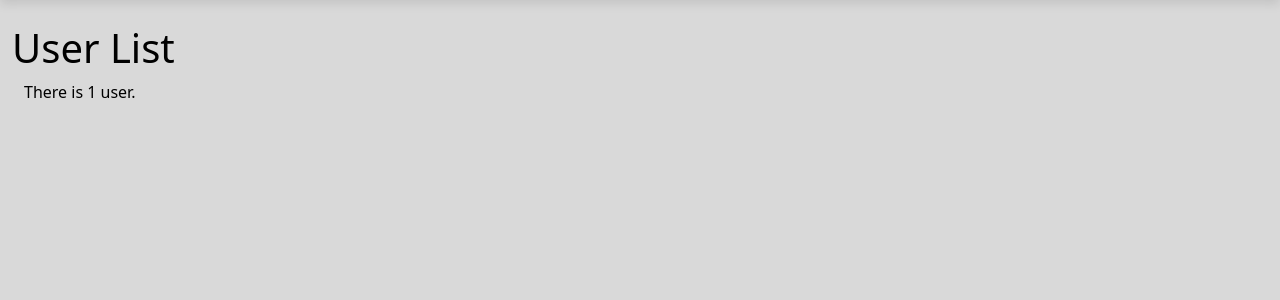
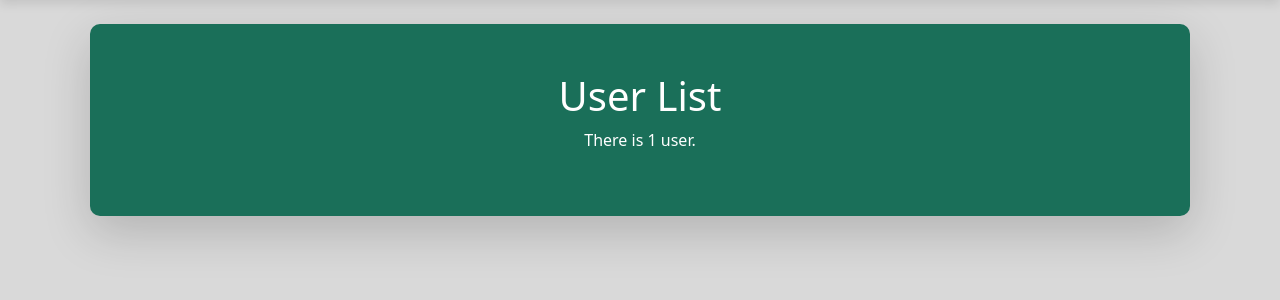
Before and after one commit to KadenNYP/ISPJ_Group5C, a Flask app: page /userdb in a window 1280 px wide. Shown: the part 172-472 px from the top of the page. Run offline with Flask 3, Linux system fonts and the light colour scheme; a user stored in the database is signed in; tables that the repository leaves empty hold one stand-in row (values such as "Sample post").

Commit message:
Update : Add a bit of design to userdb page & small change to purchase confirmation page

```diff
--- a/app/Templates/user/userdb.html
+++ b/app/Templates/user/userdb.html
@@ -1,9 +1,12 @@
+<link rel="stylesheet" href="{{ url_for('static', filename='css/userdb.css') }}">
+
 {% extends 'base.html' %}
 
 {% block content %}
-<h1 class="text-black">User List</h1>
-<div class="container-fluid">
-    <div class="text-black">
+<div class="userdb-container shadow-lg p-5">
+    <h1 class="text-white text-center">User List</h1>
+    <div>
+        <div class="text-white text-center">
             {% if count == 0 %}
                 <p>There are no users.</p>
             {% elif count == 1 %}
@@ -12,10 +15,11 @@
                 <p>There are {{ count }} users.</p>
             {% endif %}
         </div>
+
         {% if current_user.role.name == 'Support' %}
         <div class="w3-container">
-        <h3 class="text-black" style="display: inline-block;">Filter By:</h3>
-        <div class="w3-dropdown-hover" style="display: inline-block; margin-left: 10px;">
+            <h3 class="text-white d-inline">Filter By:</h3>
+            <div class="w3-dropdown-hover d-inline ms-2">
                 <button class="w3-button w3-black">
                     {% if role_filter == 'staff' %}
                         Staff
@@ -26,17 +30,17 @@
                     {% endif %}
                 </button>
                 <div class="w3-dropdown-content w3-bar-block w3-card w3-light-grey bg-dark" id="myDIV">
-                <a class="w3-bar-item w3-button" href="{{ url_for('auth.userdb', role='all') }}">All</a>
-                <a class="w3-bar-item w3-button" href="{{ url_for('auth.userdb', role='staff') }}" {% if role_filter=='staff' %}selected{% endif %}>Staff</a>
-                <a class="w3-bar-item w3-button" href="{{ url_for('auth.userdb', role='customer') }}" {% if role_filter=='customer' %}selected{% endif %}>Customer</a>
+                    <a class="w3-bar-item w3-button {% if role_filter == 'all' %}active{% endif %}" href="{{ url_for('auth.userdb', role='all') }}">All</a>
+                    <a class="w3-bar-item w3-button {% if role_filter == 'staff' %}active{% endif %}" href="{{ url_for('auth.userdb', role='staff') }}">Staff</a>
+                    <a class="w3-bar-item w3-button {% if role_filter == 'customer' %}active{% endif %}" href="{{ url_for('auth.userdb', role='customer') }}">Customer</a>
                 </div>
             </div>
-        <p class="text-black">Mouse-over the dropdown and select the user type to filter by.</p>
+            <p class="text-white mt-2">Mouse-over the dropdown and select the user type to filter by.</p>
         </div>
 
-
+        <!-- User Table -->
         <div>
-        <table class="table table-striped text-black">
+            <table class="table table-striped text-white">
                 <thead>
                     <tr>
                         <th>User ID</th>
@@ -51,46 +55,44 @@
                 <tbody>
                     {% for row in user_list %}
                     <tr>
-                <td class="text-black">{{ row.id }}</td>
-                <td class="text-black">{{ row.first_name }} {{ row.last_name }}</td>
-                <td class="text-black">{{ row.email }}</td>
-                <td class="text-black">{{ row.password }}</td>
-                <td class="text-black">{{ row.role_id }}</td>
+                        <td>{{ row.id }}</td>
+                        <td>{{ row.first_name }} {{ row.last_name }}</td>
+                        <td>{{ row.email }}</td>
+                        <td>{{ row.password }}</td>
+                        <td>{{ row.role_id }}</td>
                         <td>
+                            <!-- Update Button -->
                             <form action="/" method="GET">
                                 <input type="submit" class="btn btn-light" value="Update">
                             </form>
                         </td>
                         <td>
+                            <!-- Delete Button and Modal -->
                             <form action="/" method="POST">
                                 <input type="hidden" name="csrf_token" value="{{ csrf_token }}">
                                 <!-- Button to Open the Modal -->
                                 <button type="button" class="btn btn-danger" data-bs-toggle="modal"
-                                data-bs-target="#myModal_{{row.id}}">
+                                        data-bs-target="#myModal_{{ row.id }}">
                                     Delete
                                 </button>
 
-                        <!-- The Modal -->
-                        <div class="modal text-dark" id="myModal_{{row.id}}">
+                                <!-- Modal -->
+                                <div class="modal text-white" id="myModal_{{ row.id }}">
                                     <div class="modal-dialog">
                                         <div class="modal-content">
-
                                             <!-- Modal Header -->
                                             <div class="modal-header">
                                                 <h4 class="modal-title">Delete Confirmation</h4>
                                                 <button type="button" class="btn-close" data-bs-dismiss="modal"></button>
                                             </div>
-
-                                    <!-- Modal body -->
+                                            <!-- Modal Body -->
                                             <div class="modal-body">
-                                        Are you sure you want to delete {{ row.fname }} {{ row.lname }}?
+                                                Are you sure you want to delete {{ row.first_name }} {{ row.last_name }}?
                                             </div>
-
-                                    <!-- Modal footer -->
+                                            <!-- Modal Footer -->
                                             <div class="modal-footer">
                                                 <input type="submit" value="Delete" class="btn btn-danger">
-                                        <button type="button" class="btn btn-secondary" data-bs-dismiss="modal">Cancel
-                                        </button>
+                                                <button type="button" class="btn btn-secondary" data-bs-dismiss="modal">Cancel</button>
                                             </div>
                                         </div>
                                     </div>
@@ -103,7 +105,6 @@
             </table>
         </div>
         {% endif %}
-
-
+    </div>
 </div>
 {% endblock %}
--- /dev/null
+++ b/app/static/css/userdb.css
@@ -0,0 +1,7 @@
+.userdb-container {
+        background-color: #1a6f59 !important;
+        border-radius: 10px;
+        max-width: 1100px;
+        margin: 0 auto;
+        box-shadow: 0 8px 20px rgba(0, 0, 0, 0.2);
+    }
```
Also changed, not shown: app/Templates/Login-home/Purchase_Confirmation.html (+4 -4 lines). Lines whose indentation alone changed are shown as unchanged.
